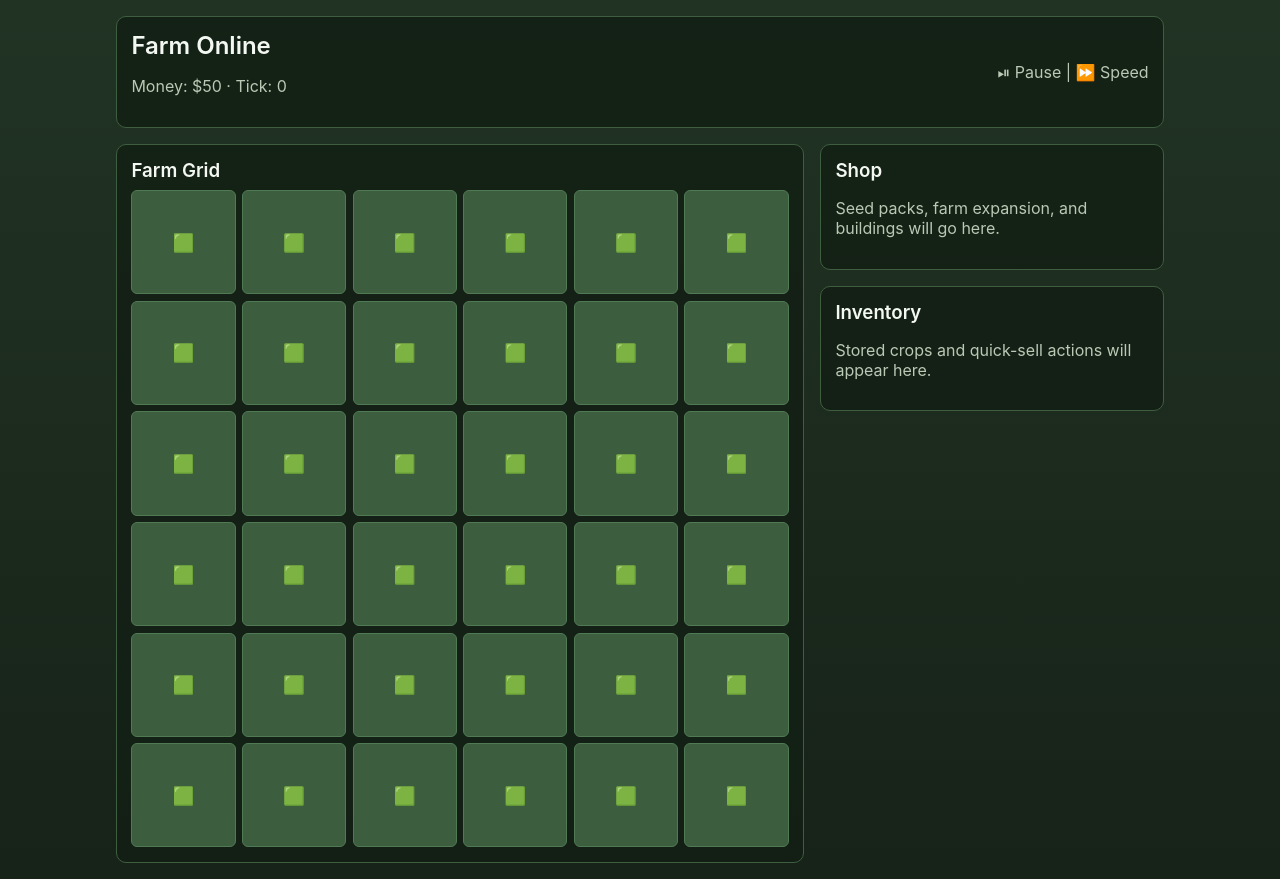
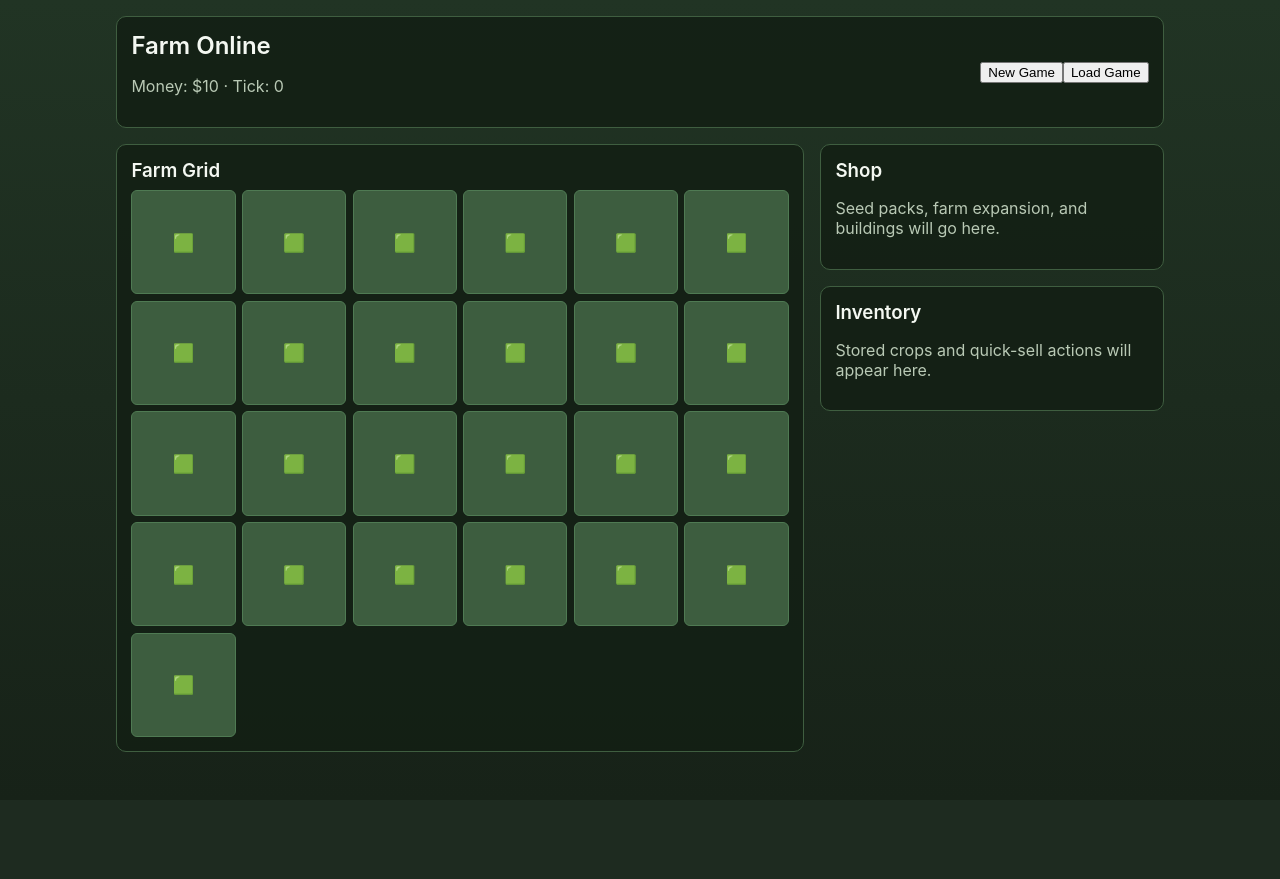
Before and after one commit to believeshe123-coder/Farm-Online, a React (Vite) app: page / in a window 1280 px wide. After the commit the page ends 800 px from the top, so only its background shows below. Built offline with nearby package versions, Linux system fonts and the light colour scheme.

Commit message:
Implement core game state creation, persistence, and HUD controls

```diff
--- a/src/App.jsx
+++ b/src/App.jsx
@@ -1,14 +1,39 @@
+import { useEffect, useState } from 'react';
 import HudBar from './ui/HudBar';
 import FarmGrid from './ui/FarmGrid';
 import ShopPanel from './ui/ShopPanel';
 import InventoryPanel from './ui/InventoryPanel';
+import { createNewGame } from './game/createNewGame';
+import { loadGame, saveGame } from './game/save';
 
 export default function App() {
+  const [gameState, setGameState] = useState(() => loadGame() ?? createNewGame());
+
+  useEffect(() => {
+    saveGame(gameState);
+  }, [gameState]);
+
+  const handleNewGame = () => {
+    setGameState(createNewGame());
+  };
+
+  const handleLoadGame = () => {
+    const savedState = loadGame();
+    if (savedState) {
+      setGameState(savedState);
+    }
+  };
+
   return (
     <div className="app-shell">
-      <HudBar />
+      <HudBar
+        tick={gameState.tick}
+        money={gameState.money}
+        onNewGame={handleNewGame}
+        onLoadGame={handleLoadGame}
+      />
       <main className="main-layout">
-        <FarmGrid />
+        <FarmGrid tiles={gameState.tiles} />
         <aside className="side-panels">
           <ShopPanel />
           <InventoryPanel />
--- a/src/game/createNewGame.js
+++ b/src/game/createNewGame.js
@@ -1,15 +1,12 @@
 export function createNewGame() {
+  const gridSize = 5;
+
   return {
-    money: 50,
     tick: 0,
+    money: 10,
+    gridSize,
+    tiles: Array.from({ length: gridSize * gridSize }, () => ({ type: 'empty' })),
     inventory: {},
-    farm: {
-      width: 6,
-      height: 6,
-      tiles: Array.from({ length: 36 }, (_, id) => ({
-        id,
-        type: 'empty',
-      })),
-    },
+    selectedTileIndex: null,
   };
 }
--- a/src/game/save.js
+++ b/src/game/save.js
@@ -1,4 +1,23 @@
-const SAVE_KEY = 'farm-online-save';
+const SAVE_KEY = 'homestead_save_v1';
+
+function isValidTile(tile) {
+  return tile && typeof tile === 'object' && typeof tile.type === 'string';
+}
+
+function isValidGameState(state) {
+  if (!state || typeof state !== 'object') return false;
+  if (!Number.isInteger(state.tick) || state.tick < 0) return false;
+  if (typeof state.money !== 'number') return false;
+  if (!Number.isInteger(state.gridSize) || state.gridSize <= 0) return false;
+  if (!Array.isArray(state.tiles) || state.tiles.length !== state.gridSize * state.gridSize) return false;
+  if (!state.tiles.every(isValidTile)) return false;
+  if (!state.inventory || typeof state.inventory !== 'object' || Array.isArray(state.inventory)) return false;
+
+  return state.selectedTileIndex === null ||
+    (Number.isInteger(state.selectedTileIndex) &&
+      state.selectedTileIndex >= 0 &&
+      state.selectedTileIndex < state.tiles.length);
+}
 
 export function saveGame(state) {
   localStorage.setItem(SAVE_KEY, JSON.stringify(state));
@@ -6,5 +25,12 @@ export function saveGame(state) {
 
 export function loadGame() {
   const raw = localStorage.getItem(SAVE_KEY);
-  return raw ? JSON.parse(raw) : null;
+  if (!raw) return null;
+
+  try {
+    const parsed = JSON.parse(raw);
+    return isValidGameState(parsed) ? parsed : null;
+  } catch {
+    return null;
+  }
 }
--- a/src/ui/FarmGrid.jsx
+++ b/src/ui/FarmGrid.jsx
@@ -1,8 +1,6 @@
 import { tileToGlyph } from '../render/tileToGlyph';
 
-const tiles = Array.from({ length: 36 }, () => ({ type: 'empty' }));
-
-export default function FarmGrid() {
+export default function FarmGrid({ tiles }) {
   return (
     <section className="grid-panel">
       <h3>Farm Grid</h3>
--- a/src/ui/HudBar.jsx
+++ b/src/ui/HudBar.jsx
@@ -1,11 +1,14 @@
-export default function HudBar() {
+export default function HudBar({ tick, money, onNewGame, onLoadGame }) {
   return (
     <header className="panel hud">
       <div>
         <h2>Farm Online</h2>
-        <p className="muted">Money: $50 · Tick: 0</p>
+        <p className="muted">Money: ${money} · Tick: {tick}</p>
       </div>
-      <div className="muted">⏯ Pause | ⏩ Speed</div>
+      <div>
+        <button onClick={onNewGame}>New Game</button>
+        <button onClick={onLoadGame}>Load Game</button>
+      </div>
     </header>
   );
 }
```
